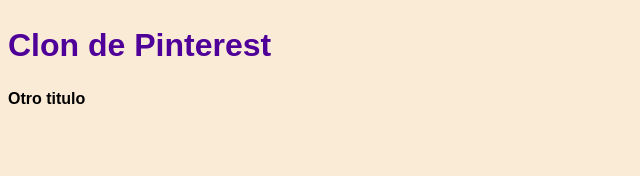
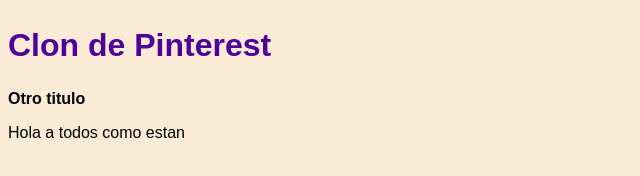
Before and after one commit to IvanGarFou/ProyectoClonPinterest, a plain HTML site: page index.html in a window 1280 px wide. Shown: the whole page, without its empty margins (0-640 px from the left). Drawn offline with Linux system fonts and the light colour scheme.

Commit message:
Update index.html

```diff
--- a/index.html
+++ b/index.html
@@ -10,5 +10,6 @@
 <body>
     <h2>Clon de Pinterest</h2>
     <h1>Otro titulo</h1>
+    <p>Hola a todos como estan</p>
 </body>
 </html>
```
